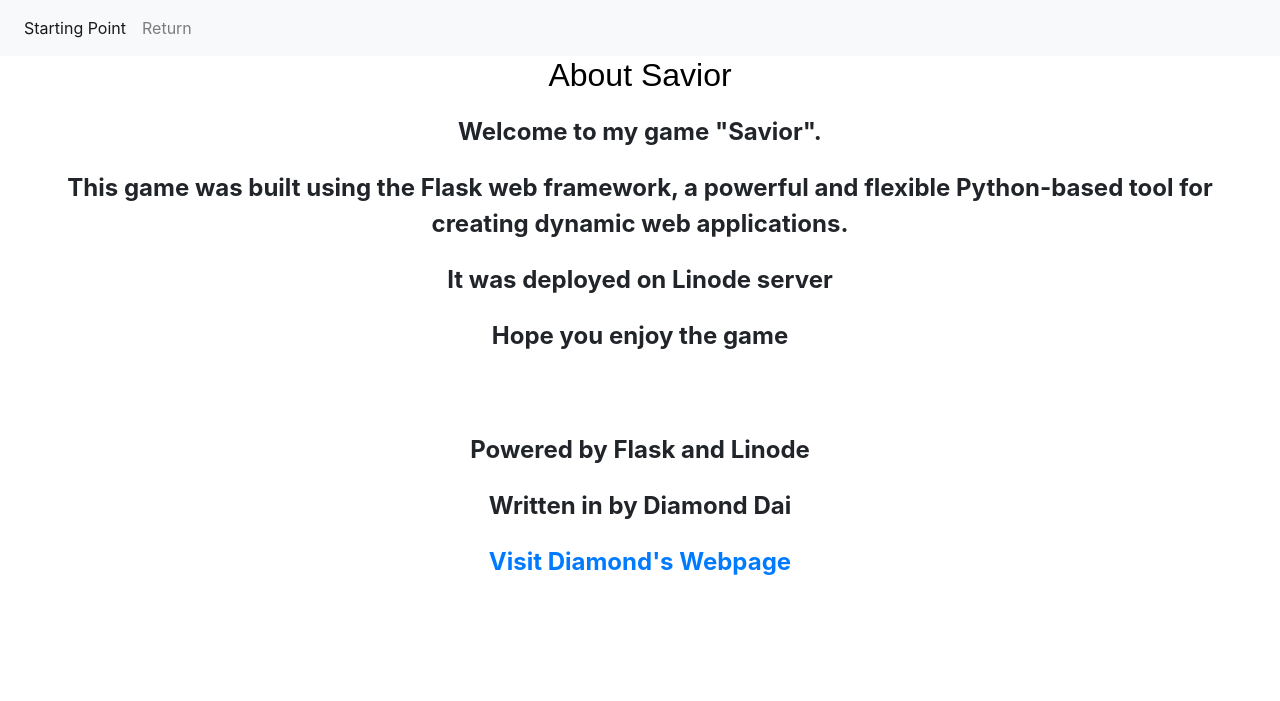
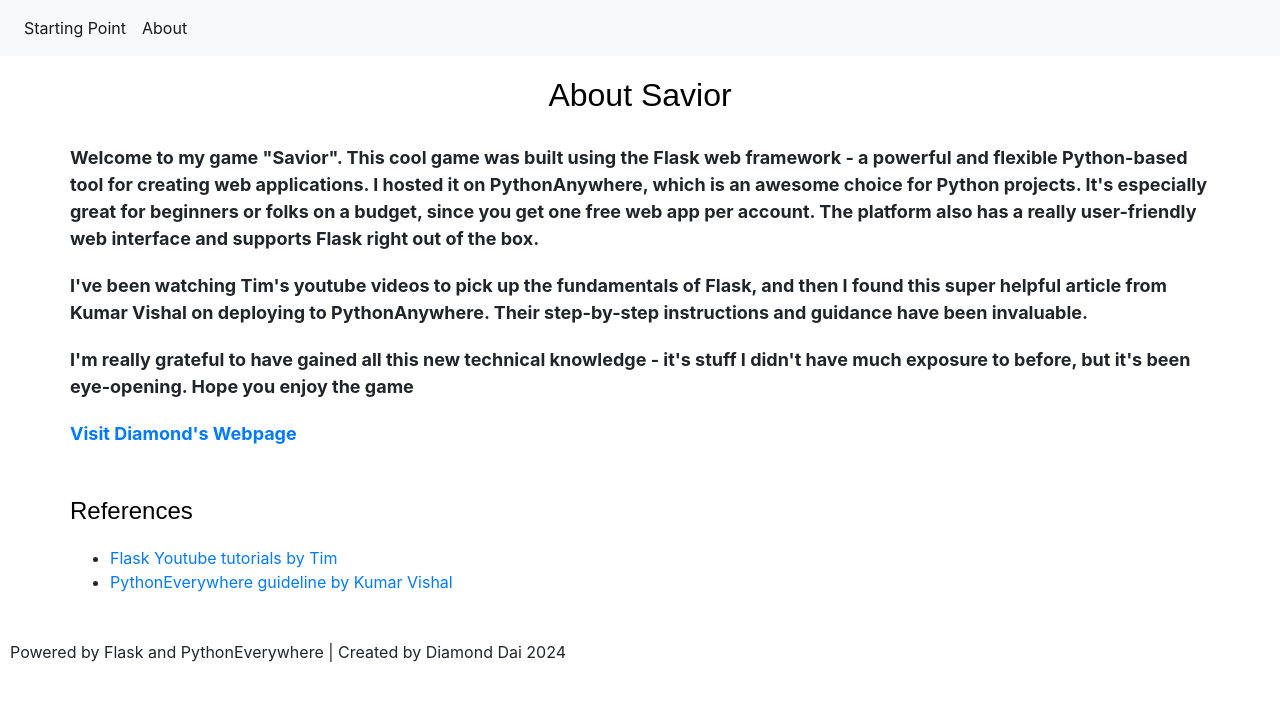
Before and after one commit to diamondcodebase/Savior, a Flask app: page /about in a window 1280 px wide. Shown: the top 701 px of the page. Run offline with Flask 3, Linux system fonts and the light colour scheme.

Commit message:
about page and decorations

```diff
--- a/basic.py
+++ b/app.py
@@ -121,7 +121,7 @@ def level1():
         session["nm"] = nm
         session["pw"] = pw
         if session["nm"] != "username":
-            flash("In Name blank, please enter username")
+            flash("Inside Name field, please enter username")
         elif session["pw"] != "incorrect":
             flash("Your password is incorrect")
         else:
--- /dev/null
+++ b/requirements.txt
@@ -0,0 +1,2 @@
+pip install Flask-SQLAlchemy
+pip install DateTime
--- /dev/null
+++ b/static/css/about.css
@@ -0,0 +1,11 @@
+p {
+    font-size: large;
+    font-weight: regular;
+    margin-top: 10px;
+    margin-bottom: 10px;
+}
+
+.container {
+    padding-top: 20px;
+    padding-bottom: 20px;
+}
--- a/static/css/base.css
+++ b/static/css/base.css
@@ -19,6 +19,13 @@ button, input, select {
     margin-bottom: 10px;
 }
 
+.footer {
+  position:sticky;
+  height: 40px;
+  clear:both;
+  padding:10px;
+}
+
 #timer-container {
     text-align: center;
     padding: 10px;
--- a/templates/about.html
+++ b/templates/about.html
@@ -3,16 +3,49 @@
 	About Savior
 {% endblock %}
 
+{% block css %}
+	<link rel="stylesheet" href="../static/css/about.css">
+{% endblock %}
+
 {% block content %}
-	<div class="col-md-12 text-center">
-		<h2>About Savior</h2>
-		<p>Welcome to my game "Savior".</p>
-		<p>This game was built using the Flask web framework, a powerful and flexible Python-based tool for creating dynamic web applications.
-		<p>It was deployed on Linode server</p>
-		<p>Hope you enjoy the game</p>
-		<br><br>
-		<p>Powered by Flask and Linode</p>
-		<p>Written in by Diamond Dai </p>
-		<p><a href="http://diamondcoding.click">Visit Diamond's Webpage</a></p>
+	<div class="container">
+		<div class="row justify-content-center">
+			<h2>About Savior</h2>
+		</div>
+		<div class="row">
+			<p>Welcome to my game "Savior". This cool game was built using the Flask web framework -
+				a powerful and flexible Python-based tool for creating web applications.
+			I hosted it on PythonAnywhere, which is an awesome choice for Python projects.
+			It's especially great for beginners or folks on a budget, since you get one free web app per account.
+			The platform also has a really user-friendly web interface and supports Flask right out of the box. </p>
+			<p>I've been watching Tim's youtube videos to pick up the fundamentals of Flask,
+				and then I found this super helpful article from Kumar Vishal on deploying to PythonAnywhere.
+				Their step-by-step instructions and guidance have been invaluable.
+			<p>I'm really grateful to have gained all this new technical knowledge -
+				it's stuff I didn't have much exposure to before, but it's been eye-opening. Hope you enjoy the game</p>
+		</div>
+		<div class="row">
+			<p><a href="http://diamondcoding.click">Visit Diamond's Webpage</a></p>
+		</div>
+	</div>
+
+	<div class="container">
+		<div class="row">
+			<h4>References</h4>
+		</div>
+		<div class="row">
+			<ul>
+				<li>
+					<a href="https://www.youtube.com/playlist?list=PLzMcBGfZo4-n4vJJybUVV3Un_NFS5EOgX">
+						Flask Youtube tutorials by Tim
+					</a>
+				</li>
+				<li>
+					<a href="https://medium.com/@kumar.vishal9626/easiest-way-to-run-a-python-flask-app-on-a-server-for-free-using-pythonanywhere-898d78a2e6cf">
+						PythonEverywhere guideline by Kumar Vishal
+					</a>
+				</li>
+			</ul>
+		</div>
 	</div>
 {% endblock %}
--- a/templates/barrier.html
+++ b/templates/barrier.html
@@ -6,6 +6,7 @@
 {% block content %}
 	<div class="col-md-12 text-center">
 		<h2>Unable to access</h2>
+		<img src="../static/images/wall.png" width="200px">
 		<p>You have been blocked by the barrier of the digital maze.</p>
 		<p>Please return to starting point and try again.</p>
 		<br><br>
--- a/templates/base.html
+++ b/templates/base.html
@@ -21,8 +21,8 @@
         <li class="nav-item active">
           <a class="nav-link" href="/">Starting Point<span class="sr-only">(current)</span></a>
         </li>
-        <li class="nav-item">
-          <a class="nav-link" href="/">Return</a>
+        <li class="nav-item active">
+          <a class="nav-link" href="/about">About</a>
         </li>
         <li class="nav-item">
           <a class="nav-link invisible" id="light_btn" href="/4l">Turn On The Light</a>
@@ -42,6 +42,7 @@
   {% block body %}{% endblock %}
 
 
+
   <!-- And import bootstrap js : https://getbootstrap.com/docs/4.3/getting-started/introduction/ -->
   <script src="https://code.jquery.com/jquery-3.3.1.slim.min.js"
     integrity="sha384-q8i/X+965DzO0rT7abK41JStQIAqVgRVzpbzo5smXKp4YfRvH+8abtTE1Pi6jizo"
@@ -56,4 +57,9 @@
     {% block script %}{% endblock %}
 </body>
 
+<footer class="footer">
+  Powered by Flask and PythonEverywhere |
+  Created by Diamond Dai 2024
+</footer>
+
 </html>
--- a/templates/level0.html
+++ b/templates/level0.html
@@ -7,6 +7,7 @@
 	<div class="col-md-12 text-center">
 		<h1>This is Level 0</h1>
 		<h3>Ok, now Change your URL segment from 0 to 1 to enter the next level</h3>
+		<img src="../static/images/link.png" width="200px">
 	</div>
 {% endblock %}
 
--- a/templates/level1.html
+++ b/templates/level1.html
@@ -8,6 +8,7 @@
 	<h1>This is Level 1</h1>
 	<form action="#" method="post">
 		<h3>Please enter username below</h3>
+		<img src="../static/images/padlock.png" width="200px">
 		<p>Name:</p>
 		<p><input type="text" name="nm"/></p>
 
--- a/templates/level2.html
+++ b/templates/level2.html
@@ -11,6 +11,7 @@
 <div class="col-md-12 text-center">
 	<h1>This is Level 2</h1>
 	<h2>Find the button can help you to get score and reach 50 to pass to next level</h2>
+	<img src="../static/images/tap.png" width="200px">
 	<div class="container">
 		<p>Score: <span id="scoreDisplay">0</span></p>
 		<form id="exitForm" action="#" method="post" class="hidden">
--- a/templates/level3.html
+++ b/templates/level3.html
@@ -9,6 +9,7 @@
     <h1>Welcome to Level 3!</h1>
     <form action="#" method="post">
         <h3>Please enter your hero name and password below</h3>
+        <img src="../static/images/role-model.png" width="200px">
         <p>Hero Name:</p>
         <p><input type="text" name="hero"/></p>
 
--- a/templates/timesup.html
+++ b/templates/timesup.html
@@ -4,9 +4,10 @@
 {% block content %}
 <div class="col-md-12 text-center">
     <h2>Times Up!</h2>
-    <p>Your time is over. You are now forced to leave. Click below button to return starting point</p>
+    <img src="../static/images/alert.png" width="200px">
+    <p>Your time is over. You're now forced to leave. Click Return Starting Point</p>
     <br><br>
-    <button id="returnBtn">Return to Starting Point</button>
+    <button id="returnBtn">Return Starting Point</button>
 </div>
 {% endblock %}
 
```
Also changed, not shown: instance/users.sqlite3, static/images/alert.png (added), static/images/link.png (added), static/images/padlock.png (added), static/images/role-model.png (added), static/images/tap.png (added), static/images/wall.png (added), 1 other file.
